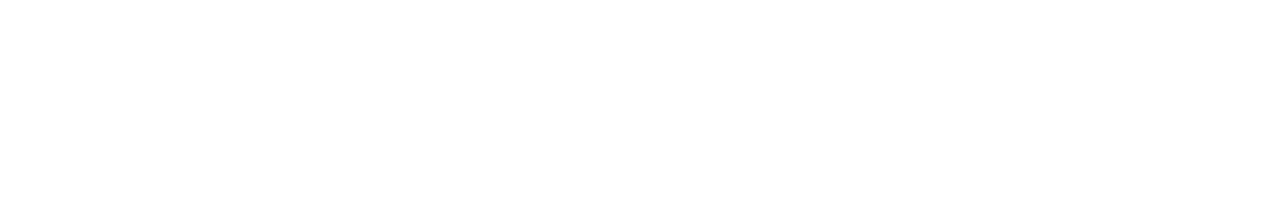
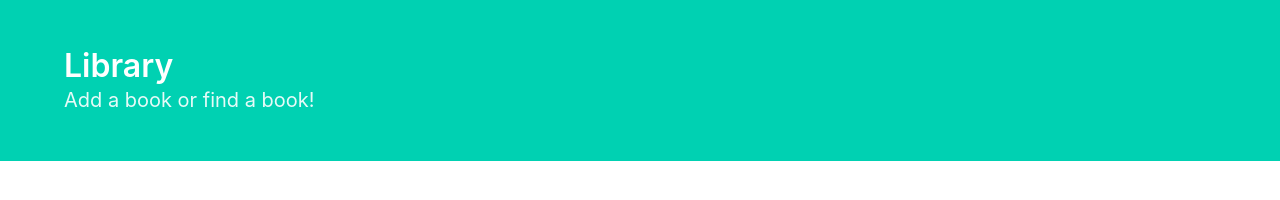
Before and after one commit to PSlekys/CodeAcademyJS, a plain HTML site: page demo15/index.html in a window 1280 px wide. Drawn offline with nearby package versions, Linux system fonts and the light colour scheme.

Commit message:
added hero

```diff
--- a/demo15/index.html
+++ b/demo15/index.html
@@ -10,5 +10,14 @@
       href="https://cdn.jsdelivr.net/npm/bulma@0.9.1/css/bulma.min.css"
     />
   </head>
-  <body></body>
+  <body>
+    <section class="hero is-primary">
+      <div class="hero-body">
+        <div class="container">
+          <p class="title">Library</p>
+          <p class="subtitle">Add a book or find a book!</p>
+        </div>
+      </div>
+    </section>
+  </body>
 </html>
```
